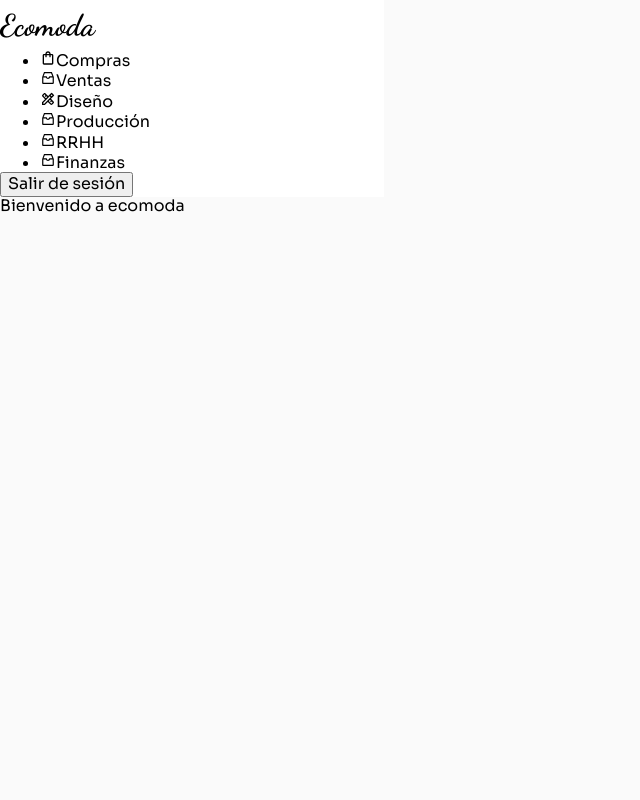
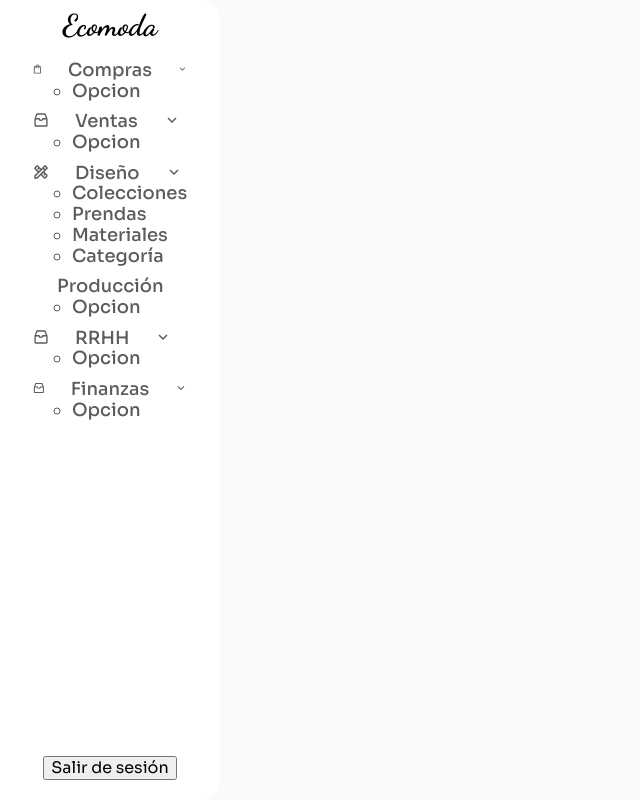
Before and after one commit to AndresBlade/ecomoda, a React (Vite) app: page / in a window 1280 px wide. Shown: the whole page, without its empty margins (0-640 px from the left). Built offline with nearby package versions, Linux system fonts and the light colour scheme.

Commit message:
submenu y estilos agregados

```diff
--- a/index.html
+++ b/index.html
@@ -2,13 +2,13 @@
 <html lang="en">
 	<head>
 		<meta charset="UTF-8" />
-		<link rel="icon" type="image/svg+xml" href="public/aguja_Logo.svg" />
+		<link rel="icon" type="image/svg+xml" href="/aguja_Logo.svg" />
 
 		<!-- google fonts -->
 		<link rel="preconnect" href="https://fonts.googleapis.com" />
 		<link rel="preconnect" href="https://fonts.gstatic.com" crossorigin />
 		<link
-			href="https://fonts.googleapis.com/css2?family=Dancing+Script:wght@400;700&family=Sora:wght@300;400;700&display=swap"
+			href="https://fonts.googleapis.com/css2?family=Dancing+Script:wght@400;700&family=Sora:wght@300;400;500;600;700&display=swap"
 			rel="stylesheet"
 		/>
 
--- a/src/assets/global.css
+++ b/src/assets/global.css
@@ -2,7 +2,7 @@
 	--primaryYellow: #fca311;
 	--primaryBlue: #14213d;
 	--primaryBlack: #121111;
-	--primaryGray: #e5e5e5;
+	--primaryGray: #5C5C5C;
 	--outletColor: #FAFAFA;
 	--primaryFont: 'Sora', sans-serif;
 	--stylishFont: 'Dancing Script', cursive;
@@ -88,23 +88,68 @@ img {
 
 /*  Sidebar Styles */
 .sidebar {
-	background-color: #ffffff;
-	width: 30%;
+	position: fixed;
+	top: 0;
+	left: 0;
+	display: flex;
+	flex-direction: column;
+	border-radius: 0 20px 20px 0;
+	gap: 10px;
+	width: 220px;
+	height: 100%;
+	padding: 0 16px;
+	background: #ffffff;
+	transition: width 0.4s;
 }
+
 .sidebar__logo{
+  display: flex;
+  justify-content: center;
+}
 
+.sidebar__menu{
+  display: flex;
+  flex-direction: column;
+  width: 100%;
+  gap: 10px;
+  padding-left: 0;
+  height: 100vh;
 }
-.header__name{
 
+.sidebar__menuData{
+	position: relative;
+	list-style: none;
+	width: 100%;
+	border-radius: 6px;
+	font-family: inherit;
+	font-size: 18px;
+	font-weight: 500;
+	padding: 0 16px;
+	color: var(--primaryGray);
+	transition: background 0.3s;
+
+	a{
+	  text-decoration: none;
+	  color: inherit;
+	}
 }
-.sidebar__menu{
 
+.sidebar__details{
+	display: flex;
+	gap: 25px;
 }
+
+.sidebar__details:hover{
+	background-color: red;
+}
+
+
 .sidebar__data{
 
 }
 .sidebar__sesionButton{
-
+	padding: 2rem 0;
+	margin: 0 auto;
 }
 .sesionButton{
 
--- a/src/components/ui/Sidebar/Sidebar_data.tsx
+++ b/src/components/ui/Sidebar/Sidebar_data.tsx
@@ -10,7 +10,6 @@ export const SidebarData = [
     path: '/compras',
     icon: <MdOutlineShoppingBag />,
     iconClosed: <MdKeyboardArrowDown />,
-    iconOpened: <MdKeyboardArrowUp />,
     Subnav: [
       {
         title: 'Opcion',
@@ -24,7 +23,6 @@ export const SidebarData = [
     path: '/ventas',
     icon: <AiOutlineInbox />,
     iconClosed: <MdKeyboardArrowDown />,
-    iconOpened: <MdKeyboardArrowUp />,
     Subnav: [
       {
         title: 'Opcion',
@@ -38,7 +36,6 @@ export const SidebarData = [
     path: '/diseno',
     icon: <MdOutlineDesignServices />,
     iconClosed: <MdKeyboardArrowDown />,
-    iconOpened: <MdKeyboardArrowUp />,
     Subnav: [
       {
         title: 'Colecciones',
@@ -67,7 +64,6 @@ export const SidebarData = [
     path: '/produccion',
     icon: <AiOutlineInbox />,
     iconClosed: <MdKeyboardArrowDown />,
-    iconOpened: <MdKeyboardArrowUp />,
     Subnav: [
       {
         title: 'Opcion',
@@ -81,7 +77,6 @@ export const SidebarData = [
     path: '/RRHH',
     icon: <AiOutlineInbox />,
     iconClosed: <MdKeyboardArrowDown />,
-    iconOpened: <MdKeyboardArrowUp />,
     Subnav: [
       {
         title: 'Opcion',
@@ -95,7 +90,6 @@ export const SidebarData = [
     path: '/finanzas',
     icon: <AiOutlineInbox />,
     iconClosed: <MdKeyboardArrowDown />,
-    iconOpened: <MdKeyboardArrowUp />,
     Subnav: [
       {
         title: 'Opcion',
--- a/src/components/ui/Sidebar/Submenu.tsx
+++ b/src/components/ui/Sidebar/Submenu.tsx
@@ -6,18 +6,28 @@ interface SidebarItem {
     path: string;
     icon: JSX.Element;
     iconClosed?: JSX.Element;
-    iconOpened?: JSX.Element;
     Subnav?: SidebarItem[];
 }
-
 export const SubMenu: React.FC<{ item: SidebarItem }> = ({ item }) => {
     return (
-        <li>
-            <Link to={item.path} />
-            <div>
-                {item.icon}
-                <span>{item.title}</span>
-            </div>
-        </li>
-    )
-}
+      <li className="sidebar__menuData">
+        <Link to={item.path}>
+          <div className="sidebar__details">
+            {item.icon}
+            <span>{item.title}</span>
+            {item.iconClosed}
+          </div>
+        </Link>
+
+        {item.Subnav && (
+          <ul className="sub-menu">
+            {item.Subnav.map((subItem, index) => (
+              <li key={index}>
+                <Link to={subItem.path}>{subItem.title}</Link>
+              </li>
+            ))}
+          </ul>
+        )}
+      </li>
+    );
+  };
```
